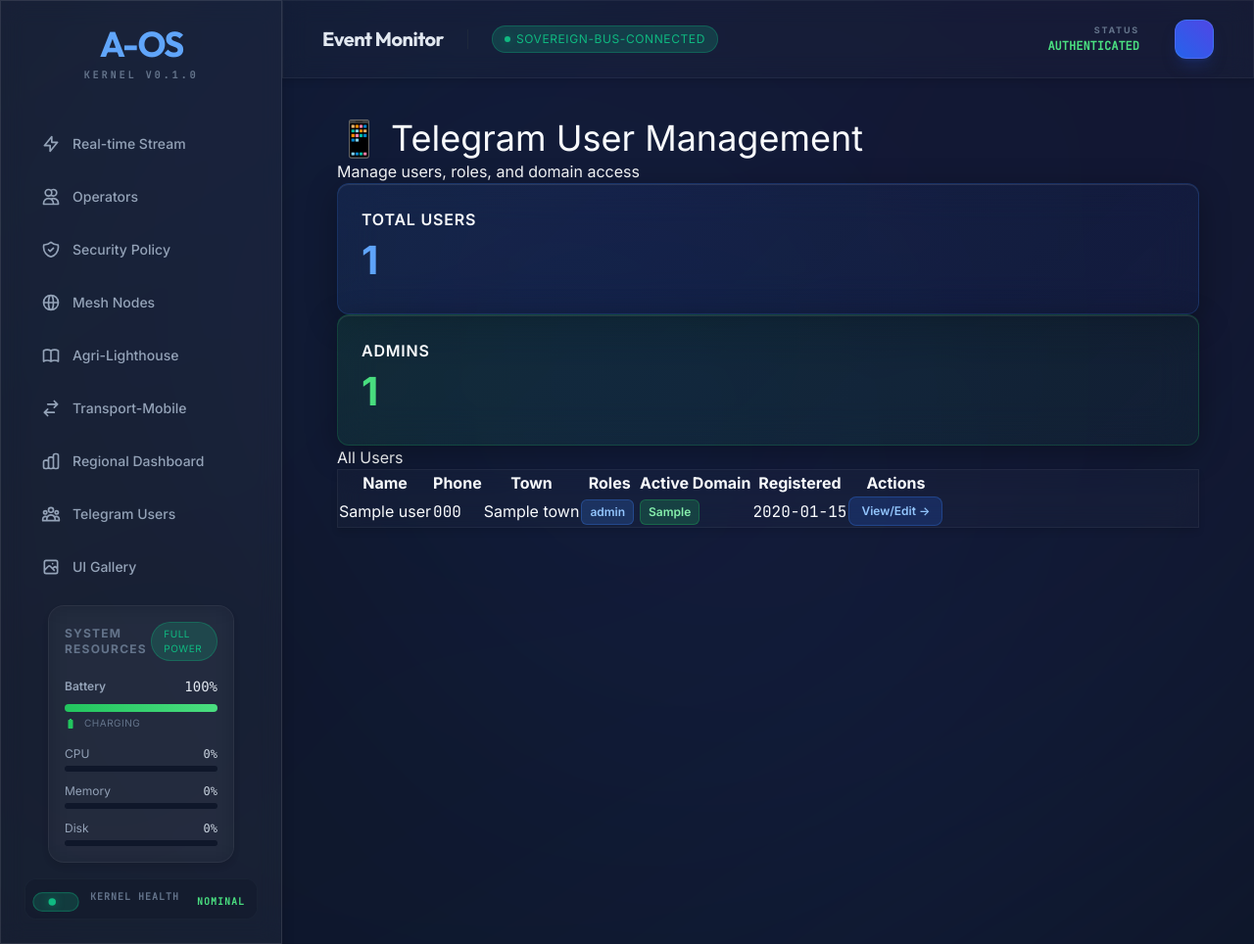
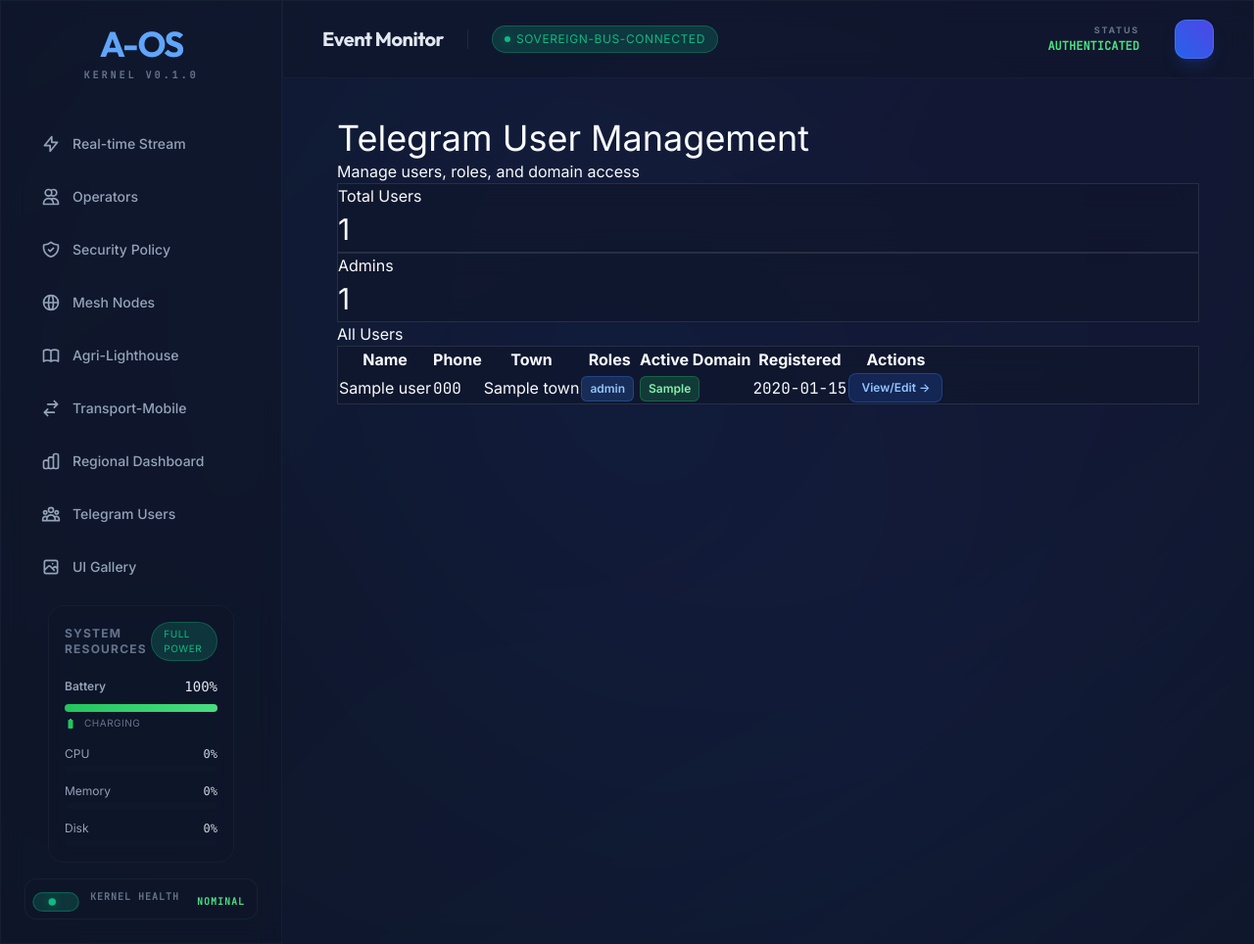
Before and after one commit to peteroluoch/africa-offline-os, a FastAPI app: template aos/api/templates/admin_users.html in a window 1280 px wide. Shown: the whole page at 98% size. Run offline with FastAPI, Linux system fonts and the light colour scheme; the template is opened without the code that fills it: most values are stand-ins (such as "Sample title", 1, 10 or a date in 2020); some libraries are stand-ins or nearby versions.

Commit message:
fix: Simplify admin console to match Regional Dashboard style
SPACING & TYPOGRAPHY FIX

User feedback: Stats cards too tall, spacing off, typography inconsistent.
Comparison: Regional Dashboard has better, more compact layout.

Changes:
 Removed over-styled gradient cards
 Replaced with clean aos-glass (matching Regional Dashboard)
 Compact padding (aos-p-4 instead of 1.5rem)
 Consistent typography (aos-h1, aos-h2, aos-h3)
 Better space optimization
 Professional, clean look

Before: Flashy gradients, too much padding, inconsistent
After: Clean, compact, matches existing dashboard pages

This is the FAANG-grade design - clean, professional, consistent!

```diff
--- a/aos/api/templates/admin_users.html
+++ b/aos/api/templates/admin_users.html
@@ -6,31 +6,20 @@
 <div class="aos-container">
     <!-- Page Header -->
     <div class="aos-page-header">
-        <h1 class="aos-h1">📱 Telegram User Management</h1>
+        <h1 class="aos-h1">Telegram User Management</h1>
         <p class="aos-text-muted">Manage users, roles, and domain access</p>
     </div>
 
-    <!-- Stats Cards -->
+    <!-- Stats Cards - Matching Regional Dashboard Style -->
     <div class="aos-grid aos-grid-cols-4 aos-gap-4 aos-mb-6">
-        <div style="backdrop-filter: blur(20px); background: linear-gradient(135deg, rgba(59, 130, 246, 0.1), rgba(37, 99, 235, 0.05)); border: 1px solid rgba(59, 130, 246, 0.2); border-radius: 12px; padding: 1.5rem; box-shadow: 0 8px 32px rgba(0, 0, 0, 0.3), inset 0 1px 0 rgba(255, 255, 255, 0.1); transition: all 0.3s ease; cursor: pointer;"
-            onmouseover="this.style.transform='translateY(-4px) scale(1.02)'; this.style.boxShadow='0 12px 48px rgba(59, 130, 246, 0.4), inset 0 1px 0 rgba(255, 255, 255, 0.2)'; this.style.borderColor='rgba(59, 130, 246, 0.4)'"
-            onmouseout="this.style.transform='translateY(0) scale(1)'; this.style.boxShadow='0 8px 32px rgba(0, 0, 0, 0.3), inset 0 1px 0 rgba(255, 255, 255, 0.1)'; this.style.borderColor='rgba(59, 130, 246, 0.2)'">
-            <div class="aos-text-muted aos-text-sm aos-mb-2"
-                style="font-weight: 600; letter-spacing: 0.05em; text-transform: uppercase;">Total Users</div>
-            <div class="aos-h2 aos-text-primary"
-                style="font-size: 2.5rem; font-weight: 800; background: linear-gradient(135deg, #60a5fa, #3b82f6); -webkit-background-clip: text; -webkit-text-fill-color: transparent;">
-                {{ total_users }}</div>
+        <div class="aos-glass aos-p-4 aos-rounded-lg">
+            <div class="aos-text-muted aos-text-sm aos-mb-2">Total Users</div>
+            <div class="aos-h2 aos-text-primary">{{ total_users }}</div>
         </div>
         {% for role, count in roles_count.items() %}
-        <div style="backdrop-filter: blur(20px); background: linear-gradient(135deg, rgba(34, 197, 94, 0.1), rgba(22, 163, 74, 0.05)); border: 1px solid rgba(34, 197, 94, 0.2); border-radius: 12px; padding: 1.5rem; box-shadow: 0 8px 32px rgba(0, 0, 0, 0.3), inset 0 1px 0 rgba(255, 255, 255, 0.1); transition: all 0.3s ease; cursor: pointer;"
-            onmouseover="this.style.transform='translateY(-4px) scale(1.02)'; this.style.boxShadow='0 12px 48px rgba(34, 197, 94, 0.4), inset 0 1px 0 rgba(255, 255, 255, 0.2)'; this.style.borderColor='rgba(34, 197, 94, 0.4)'"
-            onmouseout="this.style.transform='translateY(0) scale(1)'; this.style.boxShadow='0 8px 32px rgba(0, 0, 0, 0.3), inset 0 1px 0 rgba(255, 255, 255, 0.1)'; this.style.borderColor='rgba(34, 197, 94, 0.2)'">
-            <div class="aos-text-muted aos-text-sm aos-mb-2"
-                style="font-weight: 600; letter-spacing: 0.05em; text-transform: uppercase;">{{ role.capitalize() }}s
-            </div>
-            <div class="aos-h2 aos-text-success"
-                style="font-size: 2.5rem; font-weight: 800; background: linear-gradient(135deg, #4ade80, #22c55e); -webkit-background-clip: text; -webkit-text-fill-color: transparent;">
-                {{ count }}</div>
+        <div class="aos-glass aos-p-4 aos-rounded-lg">
+            <div class="aos-text-muted aos-text-sm aos-mb-2">{{ role.capitalize() }}s</div>
+            <div class="aos-h2 aos-text-success">{{ count }}</div>
         </div>
         {% endfor %}
     </div>
@@ -102,30 +91,4 @@
         </div>
     </div>
 </div>
-
-<style>
-    /* Premium hover effects */
-    .aos-table tbody tr {
-        transition: all 0.2s cubic-bezier(0.4, 0, 0.2, 1);
-    }
-
-    .aos-table tbody tr:hover {
-        background: rgba(255, 255, 255, 0.03);
-        transform: translateX(2px);
-    }
-
-    /* Glassmorphism enhancement */
-    .aos-glass {
-        backdrop-filter: blur(12px);
-        background: rgba(255, 255, 255, 0.02);
-        border: 1px solid rgba(255, 255, 255, 0.05);
-        box-shadow: 0 4px 6px rgba(0, 0, 0, 0.1);
-    }
-
-    .aos-glass:hover {
-        background: rgba(255, 255, 255, 0.04);
-        border-color: rgba(255, 255, 255, 0.1);
-        box-shadow: 0 8px 12px rgba(0, 0, 0, 0.15);
-    }
-</style>
 {% endblock %}
```
